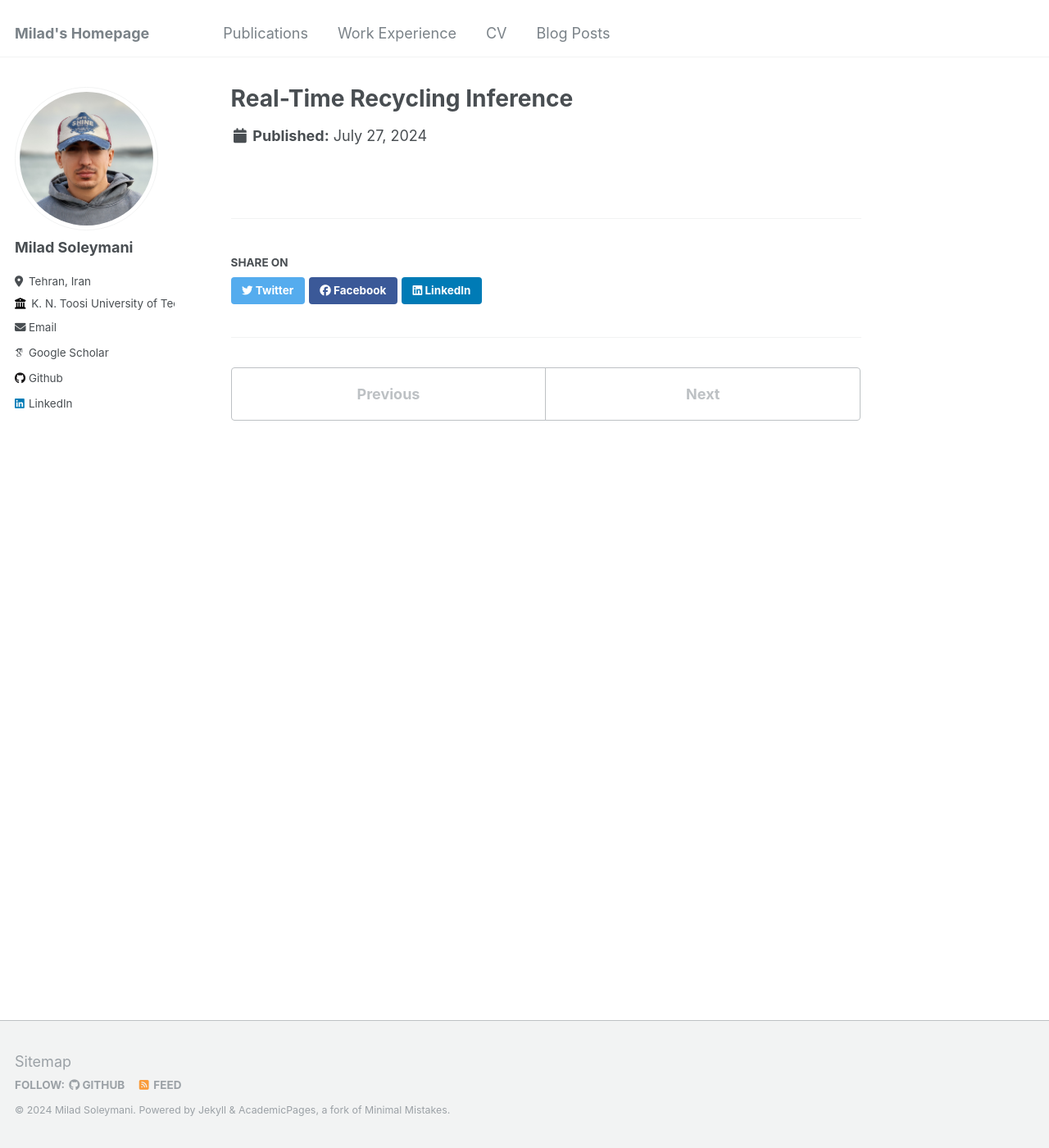
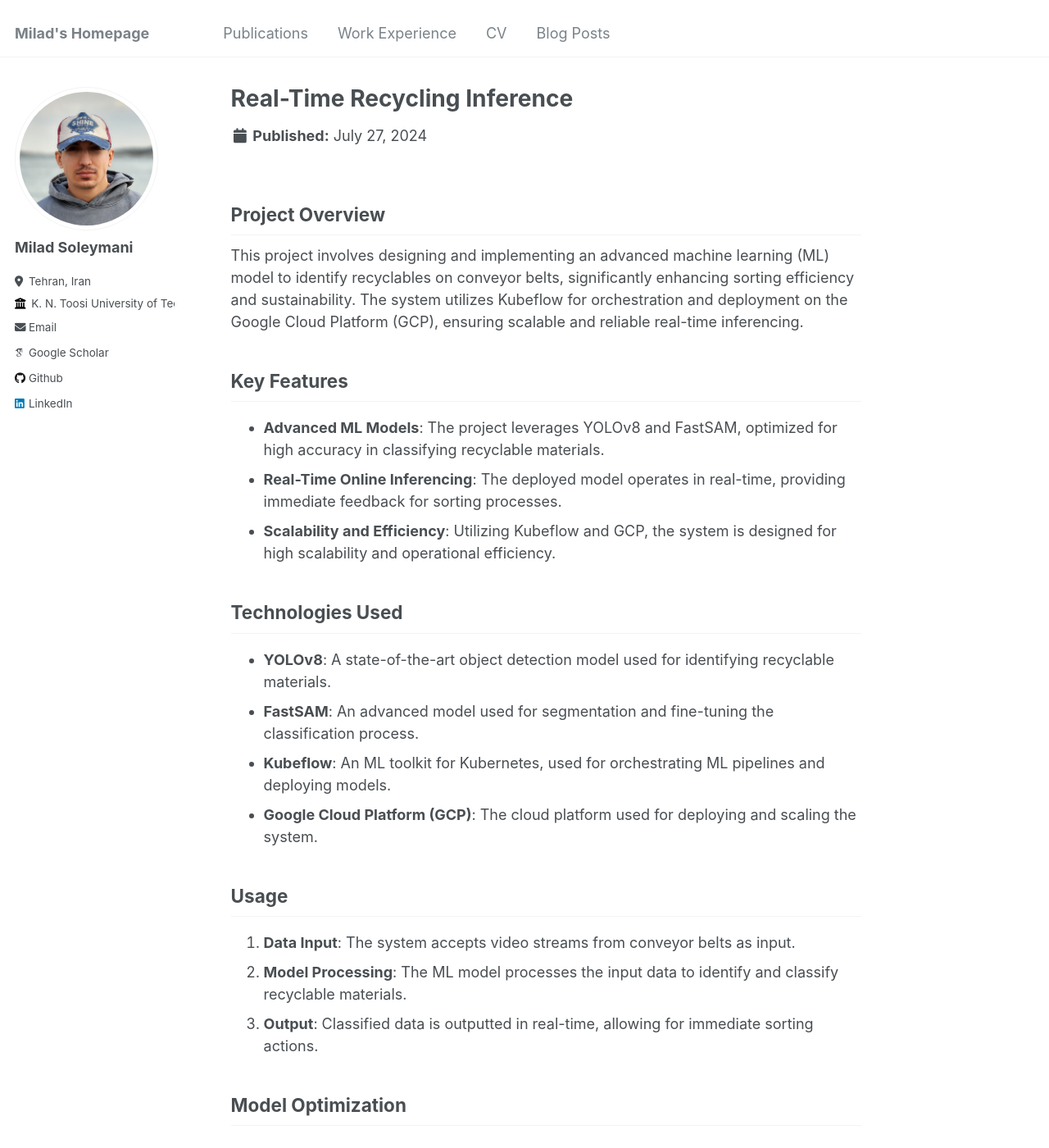
Before and after one commit to MiladSoleymani/Milad-Soleymani, a Jekyll site: the page built from _portfolio/portfolio-021.md, in a window 1280 px wide and 1400 px high. Shown: the whole window at 82% size. Built offline with Jekyll 4.4.1, drawn with Linux system fonts in a browser that asks for light colours; some web fonts are replaced; some of the changed text lies outside the part shown.

Commit message:
Update portfolio-021.md

```diff
--- a/_portfolio/portfolio-021.md
+++ b/_portfolio/portfolio-021.md
@@ -1,5 +1,33 @@
 ---
 title: "Real-Time Recycling Inference"
-excerpt: " <img width='350' alt='Screenshot 2024-05-29 at 10 52 36 PM' src='https://github.com/MiladSoleymani/Milad-Soleymani/assets/78655282/32942f36-c606-446a-a8bd-237ec3939ac9'> <br/> <br/> Designing and implementing an advanced ML model for identifying recyclables on <br/> conveyor belts using Kubeflow and Google Cloud Platform (GCP), enhancing sorting <br/> efficiency and sustainability. Successfully deployed the model for real-time online <br/> inferencing, achieving an accurate model for classification material. <br/> [KeyLead Health](https://keyleadhealth.com/), Australia"
+excerpt: " <img width='350' alt='Screenshot 2024-05-29 at 10 52 36 PM' src='https://github.com/MiladSoleymani/Milad-Soleymani/assets/78655282/32942f36-c606-446a-a8bd-237ec3939ac9'> <br/> <br/> Designing and implementing an advanced ML model for identifying recyclables on <br/> conveyor belts using Kubeflow and Google Cloud Platform (GCP), enhancing sorting <br/> efficiency and sustainability. We used YOLOv8 and FastSAM, optimizing them for our specific task. <br/> Successfully deployed the model for real-time online inferencing, achieving an accurate model for  <br/> classification material. <br/> [KeyLead Health](https://keyleadhealth.com/), Australia"
 collection: portfolio
 ---
+
+## Project Overview
+
+This project involves designing and implementing an advanced machine learning (ML) model to identify recyclables on conveyor belts, significantly enhancing sorting efficiency and sustainability. The system utilizes Kubeflow for orchestration and deployment on the Google Cloud Platform (GCP), ensuring scalable and reliable real-time inferencing.
+
+## Key Features
+
+- **Advanced ML Models**: The project leverages YOLOv8 and FastSAM, optimized for high accuracy in classifying recyclable materials.
+- **Real-Time Online Inferencing**: The deployed model operates in real-time, providing immediate feedback for sorting processes.
+- **Scalability and Efficiency**: Utilizing Kubeflow and GCP, the system is designed for high scalability and operational efficiency.
+
+## Technologies Used
+
+- **YOLOv8**: A state-of-the-art object detection model used for identifying recyclable materials.
+- **FastSAM**: An advanced model used for segmentation and fine-tuning the classification process.
+- **Kubeflow**: An ML toolkit for Kubernetes, used for orchestrating ML pipelines and deploying models.
+- **Google Cloud Platform (GCP)**: The cloud platform used for deploying and scaling the system.
+
+## Usage
+
+1. **Data Input**: The system accepts video streams from conveyor belts as input.
+2. **Model Processing**: The ML model processes the input data to identify and classify recyclable materials.
+3. **Output**: Classified data is outputted in real-time, allowing for immediate sorting actions.
+
+## Model Optimization
+
+- **YOLOv8 and FastSAM**: The models were specifically optimized for the task, focusing on improving detection accuracy and inference speed.
+---
```
